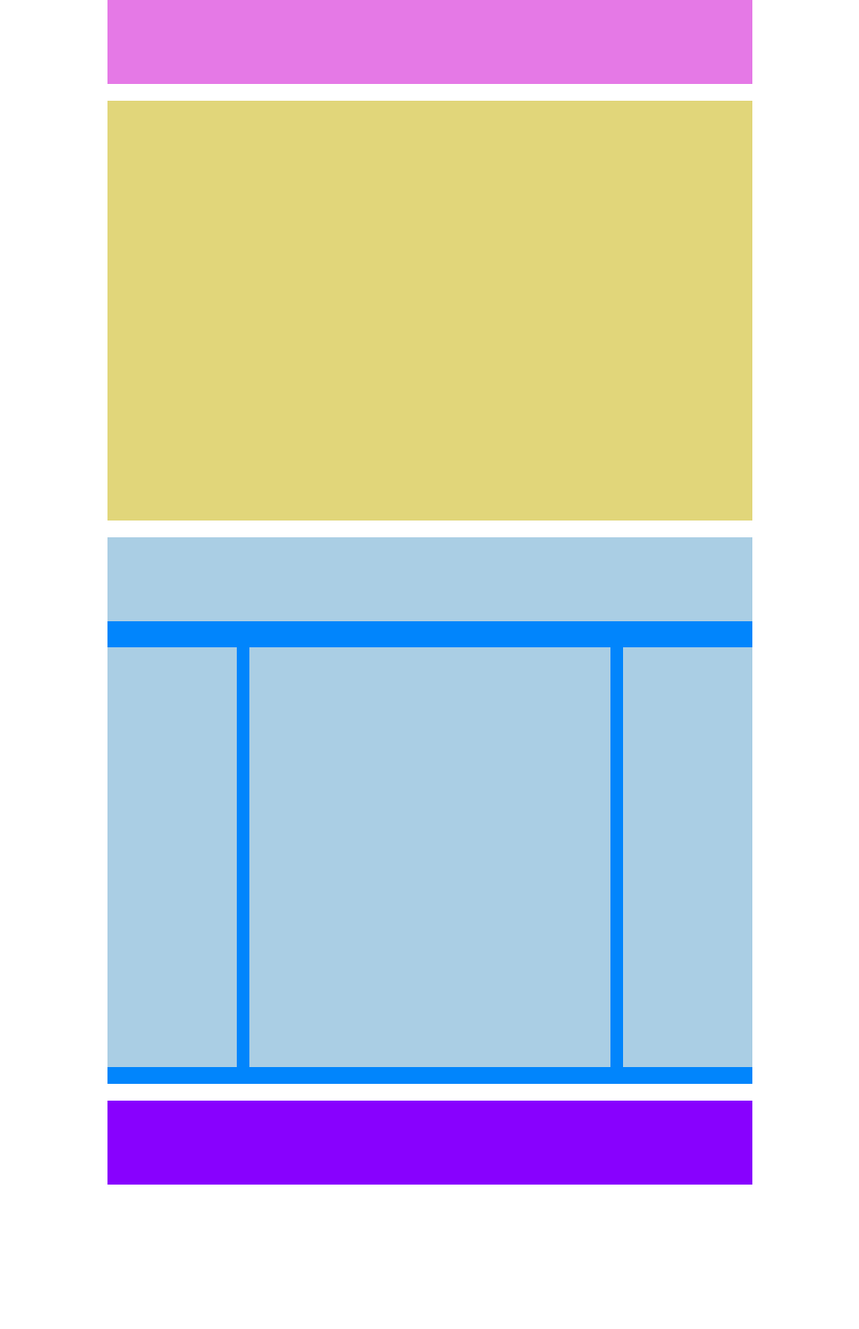
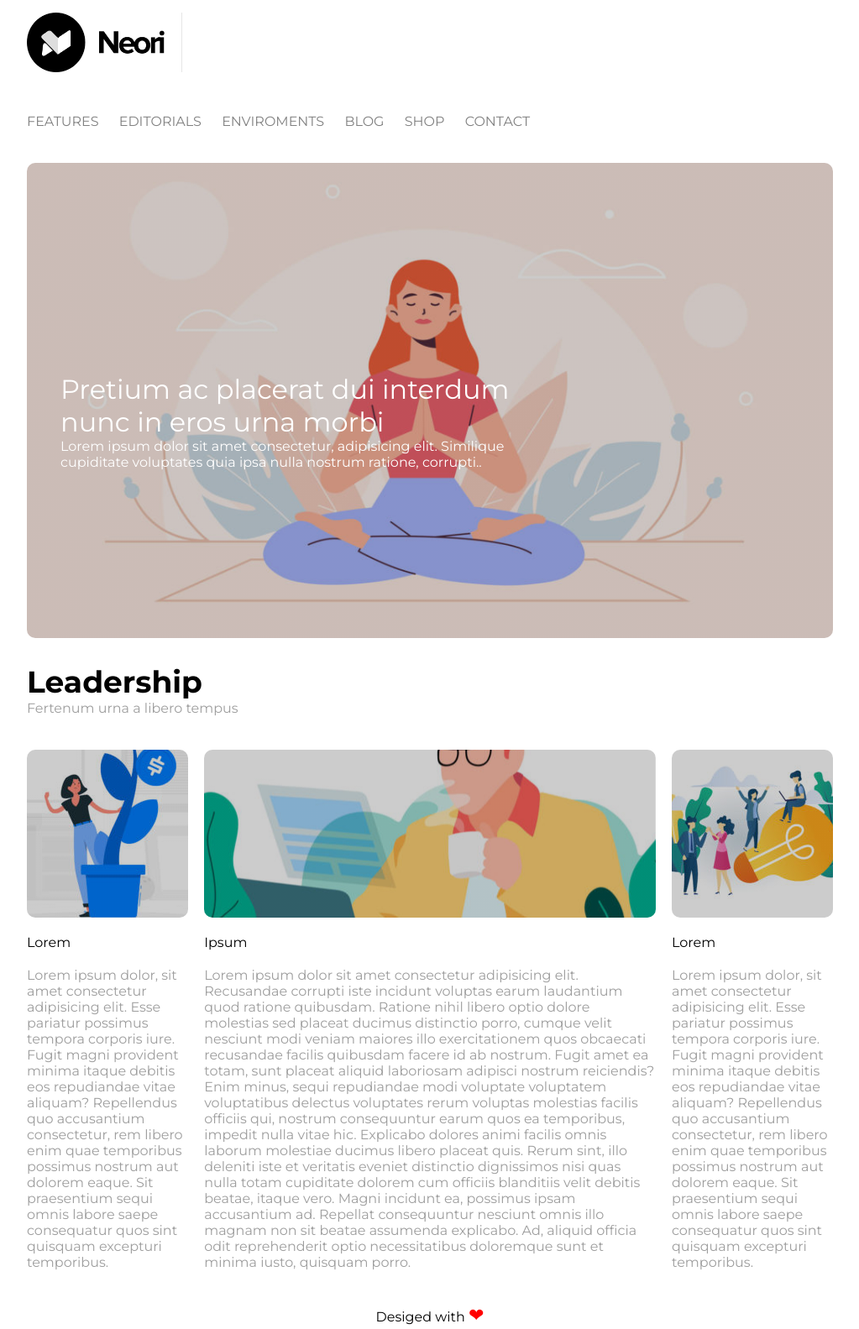
Before and after one commit to Vitali115/htmlcss-wp, a plain HTML site: page index.html in a window 1280 px wide. Shown: the whole page at 84% size, without its empty margins (128-1151 px from the left). Before the commit the page ends 1411 px from the top, so only its background shows below. Drawn offline with Linux system fonts and the light colour scheme.

Commit message:
Esercizio Terminato

```diff
--- a/assets/css/style.css
+++ b/assets/css/style.css
@@ -1,85 +1,147 @@
 *{
+  box-sizing: border-box;
   margin: 0;
   padding: 0;
-  box-sizing: border-box;
 }
 
+
+
 body{
-  margin: 0 20%;
+  font-family: 'Montserrat', sans-serif;
 }
 
-p{
-  text-align: justify;
+h1{
+  font-weight: normal;
 }
 
-.clearfix::after {
+h2{
+  font-size: 36px;
+}
+
+nav{
+  margin-bottom: 40px;
+}
+
+aside{
+  width: 20%;
+  height: 200px;
+}
+
+section{
+  width: 56%;
+  margin: 0 2%;
+}
+
+footer{
+  margin: 40px 0;
+  text-align: center;
+}
+
+.clearfix::after{
   content: "";
   display: table;
   clear: both;
 }
 
-header {
-  height: 100px;
-  background-color: #E579E6;
+.container{
+  width: 75%;
+  margin: 0 auto;
 }
 
 
-.jumbo{
-  background-color: #E1D67A;
-  min-height: 500px;
-  margin: 20px 0;
+/* header & jumbotron */
+
+.logo{
+  width: 185px;
+  height: 71px;
+  margin: 15px 0;
+  padding-right: 20px;
+  border-right: 1px solid #9e9e9e42;
 }
 
+.header-up{
+  margin-bottom: 30px;
+}
+ul:first-child {
+  margin-left: -10px;
+}
 
-main{
-  margin: 20px 0;
-  background-color: #0185FC;
-  min-height: 600px;
+.jumbotron{
+  background-image: linear-gradient(rgba(0, 0, 0, .2), rgba(0, 0, 0, .2)), url(../img/banner.jpg);
+  background-position: center;
+  background-size: cover;
+  background-repeat: no-repeat;
+  border-radius: 10px;
+  margin-bottom: 30px;
+}
+
+.jumbo-text{
+  float: left;
+  color: white;
+  width: 550px;
+  margin-left: 40px;
+  margin-top: 250px;
+  margin-bottom: 200px;
+}
+
+nav ul li, nav ul li:visited{
+  display: inline-block;
+  padding: 0 10px;
+  text-transform: uppercase;
+}
+
+nav ul li a{
+  color: #818181;
+  text-decoration: none;
+}
+
+nav ul li a:active, nav ul li a:hover{
+  color: orange;
+}
+
+/* Articles */
+
+.article-2{
+  min-height: 200px;
+  background-image: linear-gradient(rgba(0, 0, 0, .2), rgba(0, 0, 0, .2)), url(../img/banner-2.jpg);
+}
+
+.article-1{
+  background-image: linear-gradient(rgba(0, 0, 0, .2), rgba(0, 0, 0, .2)), url(../img/img-1.jpg);
+}
+
+.article-3{
+  background-image: linear-gradient(rgba(0, 0, 0, .2), rgba(0, 0, 0, .2)), url(../img/img-3.jpg);
+}
+.article-1, .article-2, .article-3{
+  border-radius: 10px;
+  margin-top: 40px;
+  margin-bottom: 20px;
+  background-position: center;
+  background-repeat: no-repeat;
+}
+
+.article-1, .article-3{
+  min-height: 200px;
+}
+
+.articles p{
+  color: #9e9e9e;
+  margin-top: 20px;
+}
+
+.under-title{
+  color: #9e9e9e;
 }
 
 aside, section{
   float: left;
 }
 
-.up {
-  height: 100px;
-  margin: 20px 0;
-  background-color: #AACEE4;
+/* footer */
+
+footer span::after{
+  content: "\2764";
+  color: red;
+  font-size: 22px;
 }
-
-.sx, .dx{
-  width: 20%;
-  height: 500px;
-  background-color: #AACEE4;
-  margin-bottom: 20px;
-}
-
-.main-tab{
-  width: 56%;
-  margin: 0 2%;
-  background-color: #AACEE4;
-  padding: 0 10px;
-  height: 500px;
-}
-
-
-footer {
-  height: 100px;
-  background-color: #8801FE;
-}
-
-
-.::before, ::after {
-  box-sizing: border-box;
-}
-
-.up{
-  height: 30;
-  margin-bottom: 31px;
-}
-
-.logo {
-  background color: red;
-  width: 100px;
-  height: 69px;
-}
--- a/index.html
+++ b/index.html
@@ -4,34 +4,72 @@
     <meta charset="UTF-8">
     <meta http-equiv="X-UA-Compatible" content="IE=edge">
     <meta name="viewport" content="width=device-width, initial-scale=1.0">
-  <title>ex.3</title>
     <link rel="stylesheet" href="assets/css/style.css">
+    <link rel="preconnect" href="https://fonts.googleapis.com">
+    <link rel="preconnect" href="https://fonts.gstatic.com" crossorigin>
+    <link href="https://fonts.googleapis.com/css2?family=Montserrat&display=swap" rel="stylesheet">
+    <link rel="preconnect" href="https://fonts.googleapis.com">
+    <link rel="preconnect" href="https://fonts.gstatic.com" crossorigin>
+    <link href="https://fonts.googleapis.com/css2?family=Montserrat:wght@700&display=swap" rel="stylesheet">
+    <meta name="description" content="Esercizio 6 di Boolean by Vitali Pisani">
+    <title>Neori</title>
 </head>
 <body>
+    <header class="container">
 
-  <header></header>
+        <div class="header-up">
+            <img class="logo" src="assets/img/logo.png" alt="Neori logo">
+        </div>
 
-  <div class="jumbo clearfix"></div>
+        <div class="header-down">
+            <nav>
+                <ul>
+                    <li><a href="#">Features</a></li>
+                    <li><a href="#">Editorials</a></li>
+                    <li><a href="#">Enviroments</a></li>
+                    <li><a href="#">Blog</a></li>
+                    <li><a href="#">Shop</a></li>
+                    <li><a href="#">Contact</a></li>
+                </ul>
+            </nav>
+        </div>
 
-  <main class="clearfix">
-    <nav class="up">
-      &nbsp
-    </nav>
+        <div class="jumbotron clearfix">
+            <div class="jumbo-text">
+                <h1>Pretium ac placerat dui interdum nunc in eros urna morbi</h1>
+                <p>Lorem ipsum dolor sit amet consectetur, adipisicing elit. Similique cupiditate voluptates quia ipsa nulla nostrum ratione, corrupti..</p>
+            </div>
 
-    <aside class="sx">
-      &nbsp
+        </div>
+
+    </header>
+    <!-- Articles -->
+    <main class="container">
+        <h2>Leadership</h2>
+        <span class="under-title">Fertenum urna a libero tempus</span>
+
+        <div class="articles clearfix">
+            <aside>
+                <div class="article-1"></div>
+                <span>Lorem</span>
+                <p>Lorem ipsum dolor, sit amet consectetur adipisicing elit. Esse pariatur possimus tempora corporis iure. Fugit magni provident minima itaque debitis eos repudiandae vitae aliquam? Repellendus quo accusantium consectetur, rem libero enim quae temporibus possimus nostrum aut dolorem eaque. Sit praesentium sequi omnis labore saepe consequatur quos sint quisquam excepturi temporibus.</p>
             </aside>
-    <section class="main-tab">
-
+            <section>
+                <div class="article-2"></div>
+                <span>Ipsum</span>
+                <p>Lorem ipsum dolor sit amet consectetur adipisicing elit. Recusandae corrupti iste incidunt voluptas earum laudantium quod ratione quibusdam. Ratione nihil libero optio dolore molestias sed placeat ducimus distinctio porro, cumque velit nesciunt modi veniam maiores illo exercitationem quos obcaecati recusandae facilis quibusdam facere id ab nostrum. Fugit amet ea totam, sunt placeat aliquid laboriosam adipisci nostrum reiciendis? Enim minus, sequi repudiandae modi voluptate voluptatem voluptatibus delectus voluptates rerum voluptas molestias facilis officiis qui, nostrum consequuntur earum quos ea temporibus, impedit nulla vitae hic. Explicabo dolores animi facilis omnis laborum molestiae ducimus libero placeat quis. Rerum sint, illo deleniti iste et veritatis eveniet distinctio dignissimos nisi quas nulla totam cupiditate dolorem cum officiis blanditiis velit debitis beatae, itaque vero. Magni incidunt ea, possimus ipsam accusantium ad. Repellat consequuntur nesciunt omnis illo magnam non sit beatae assumenda explicabo. Ad, aliquid officia odit reprehenderit optio necessitatibus doloremque sunt et minima iusto, quisquam porro.</p>
             </section>
-    <aside class="dx">
-      &nbsp
+            <aside>
+                <div class="article-3"></div>
+                <span>Lorem</span>
+                <p>Lorem ipsum dolor, sit amet consectetur adipisicing elit. Esse pariatur possimus tempora corporis iure. Fugit magni provident minima itaque debitis eos repudiandae vitae aliquam? Repellendus quo accusantium consectetur, rem libero enim quae temporibus possimus nostrum aut dolorem eaque. Sit praesentium sequi omnis labore saepe consequatur quos sint quisquam excepturi temporibus.</p>
             </aside>
+        </div>
     </main>
-
-  <footer></footer>
-
-
+    <!-- /Articles -->
+    <footer>
+        <p>Desiged with <span></span></p>
+    </footer>
 
 </body>
 </html>
```
Also changed, not shown: assets/img/banner-2.jpg (added), assets/img/banner.jpg (added), assets/img/img-1.jpg (added), assets/img/img-2.jpg (added), assets/img/img-3.jpg (added), assets/img/img-4.jpg (added), assets/img/img-5.jpg (added), assets/img/img-6.jpg (added), assets/img/logo.png (added). Lines whose indentation alone changed are shown as unchanged.
